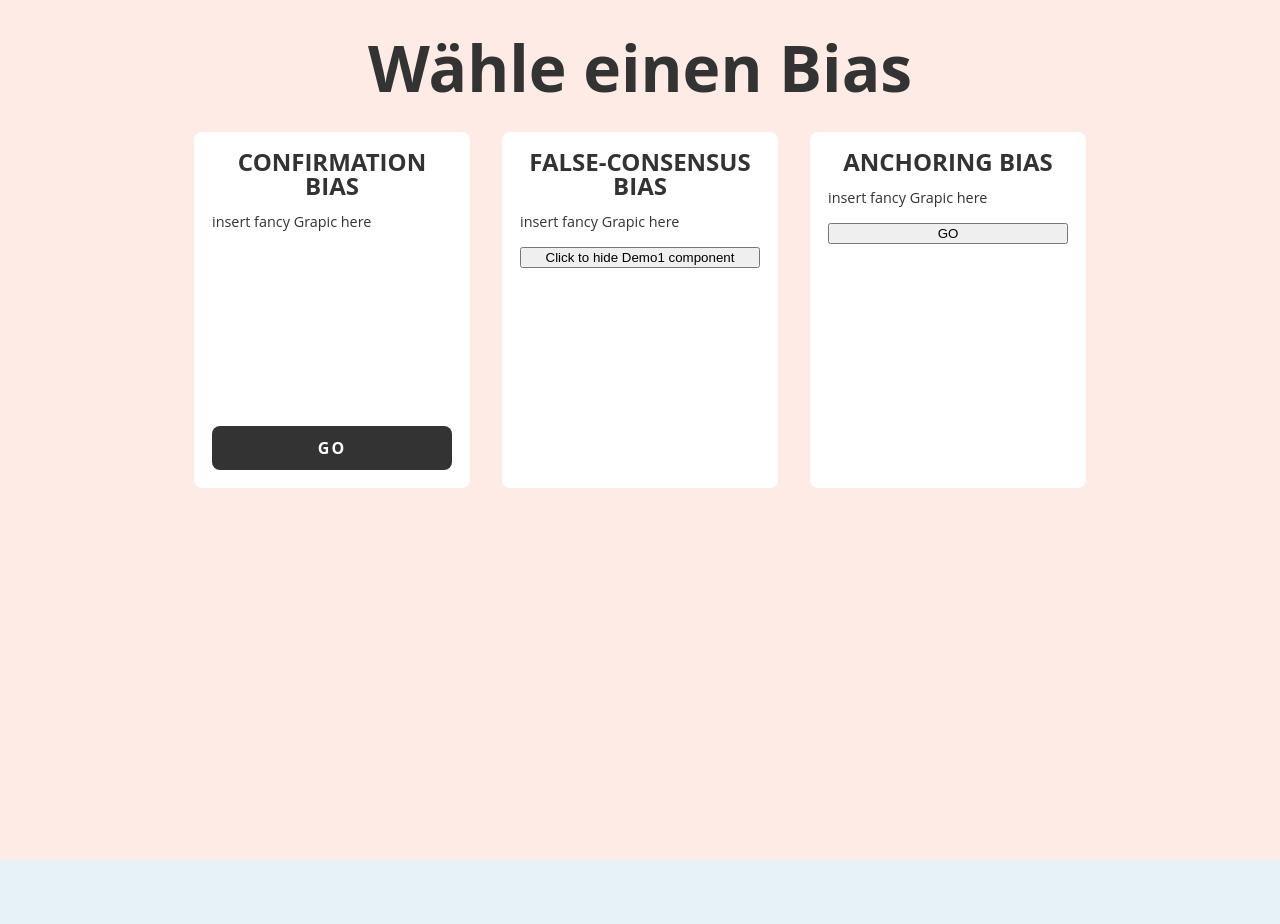
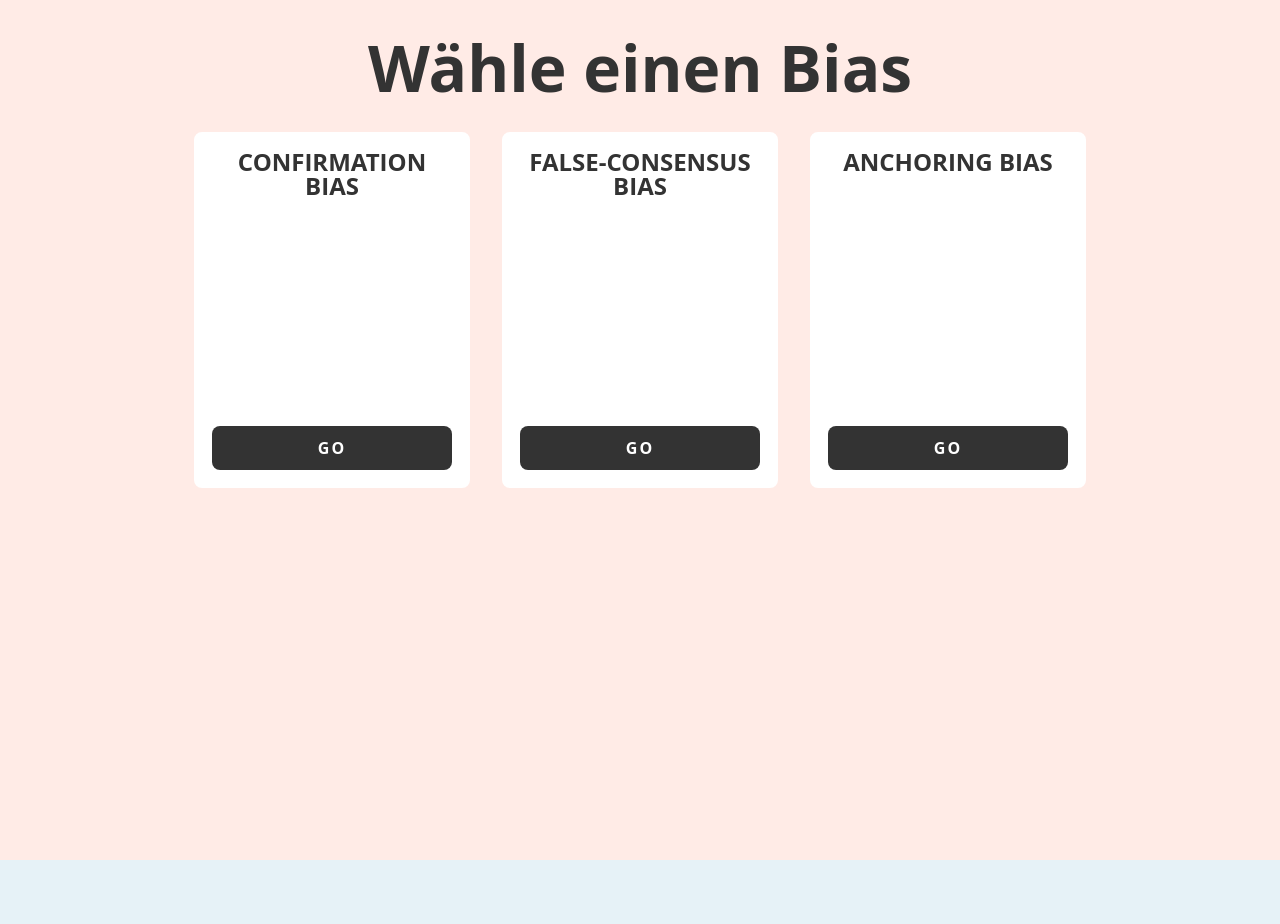
Before and after one commit to Meyisland/Bachelor-project, a React (Create React App) app in the folder my-app/: page / in a window 1280 px wide. Shown: the part 1780-2704 px from the top of the page. Built offline with nearby package versions, Linux system fonts and the light colour scheme.

Commit message:
card component works, diffrent states base

```diff
--- a/my-app/src/App.jsx
+++ b/my-app/src/App.jsx
@@ -3,7 +3,7 @@ import React, { Component } from "react";
 import Input from "./Components/Input";
 import Menu from "./Components/Menu";
 import Cards from "./Components/Cards";
-import Demo1 from "./Components/Demo1";
+import Question from "./Components/Cards/Question";
 
 class App extends Component {
   constructor(props) {
--- /dev/null
+++ b/my-app/src/Components/Card.jsx
@@ -0,0 +1,38 @@
+import "./Cards.css";
+import React, { Component } from "react";
+import Default from "./Cards/Default";
+import Question from "./Cards/Question";
+
+class Card extends Component {
+  constructor(props) {
+    super(props);
+  }
+
+  render() {
+    const { name, title, image, button, status, questionText, setCardState } =
+      this.props;
+    return (
+      <div class="card">
+        {status == "default" && (
+          <Default
+            name={name}
+            title={title}
+            image={image}
+            button={button}
+            setCardState={setCardState}
+          />
+        )}
+        {status == "question" && (
+          <Question
+            name={name}
+            title={title}
+            questionText={questionText}
+            setCardState={setCardState}
+          />
+        )}
+      </div>
+    );
+  }
+}
+
+export default Card;
--- a/my-app/src/Components/Cards.jsx
+++ b/my-app/src/Components/Cards.jsx
@@ -1,55 +1,64 @@
 import "./Cards.css";
 import React, { Component } from "react";
-import Demo1 from "./Demo1";
+import Card from "./Card";
 
-import { render } from "@testing-library/react";
-import NameForm from "./Demo1";
+const democardstates = {
+  default: "default",
+  question: "question",
+  answer: "answer",
+  finish: "finish",
+};
 
 class Cards extends Component {
   constructor(props) {
     super(props);
     this.state = {
       name: "React",
-      showHideDemo1: false,
+      showDemo1: democardstates.question,
+      cardStates: {
+        confirmation: democardstates.default,
+        consenus: democardstates.default,
+        anchoring: democardstates.default,
+      },
     };
-    this.hideComponent = this.hideComponent.bind(this);
   }
 
-  hideComponent(name) {
-    console.log(name);
-    switch (name) {
-      case "showHideDemo1":
-        this.setState({ showHideDemo1: !this.state.showHideDemo1 });
-      default:
-    }
+  setCardState(name, cardState) {
+    console.log(name, cardState);
+    this.setState((state) => ({
+      cardStates: { ...state.cardStates, [name]: cardState },
+    }));
   }
 
   render() {
-    const { showHideDemo1 } = this.state;
+    const { showDemo1, cardStates } = this.state;
 
     return (
       <div class="wrapper">
-        <div class="card">
-          <h3>Confirmation bias</h3>
-          <p>insert fancy Grapic here</p>
-          {showHideDemo1 && <NameForm />}
-          <a
-            class="button"
-            // href="#part_4"
-            onClick={() => this.hideComponent("showHideDemo1")}
-          >
-            GO
-          </a>{" "}
-          {/* <button onclick="href = #part_2"> GO</button>{" "} */}
-        </div>
-
-        <div class="card">
+        <Card
+          name={"confirmation"}
+          status={cardStates.confirmation}
+          title={"confirmation Bias"}
+          questionText={"Führe dise Reihenfolge weiter.."}
+          setCardState={(name, state) => this.setCardState(name, state)}
+        />
+        <Card
+          name={"consenus"}
+          status={cardStates.consenus}
+          title={"False-consensus bias"}
+        />
+        <Card
+          name={"anchoring"}
+          status={cardStates.anchoring}
+          title={"Anchoring bias"}
+        />
+        {/* <div class="card">
           <h3>False-consensus bias</h3>
           <p>insert fancy Grapic here</p>
 
           <button
             href="#part_4"
-            onClick={() => this.hideComponent("showHideDemo1")}
+            onClick={() => this.hideComponent("showDemo1")}
           >
             Click to hide Demo1 component
           </button>
@@ -59,7 +68,7 @@ class Cards extends Component {
           <h3>Anchoring bias</h3>
           <p>insert fancy Grapic here</p>
           <button>GO</button>
-        </div>
+        </div> */}
       </div>
     );
   }
--- /dev/null
+++ b/my-app/src/Components/Cards/Default.jsx
@@ -0,0 +1,27 @@
+import React, { Component } from "react";
+
+class Default extends Component {
+  constructor(props) {
+    super(props);
+  }
+
+  render() {
+    const { title, image, button, name, setCardState } = this.props;
+    return (
+      <>
+        <h3>{title}</h3>
+        <p>{image}</p>
+        <a
+          class="button"
+          // href="#part_4"
+          onClick={() => setCardState(name, "question")}
+        >
+          GO
+        </a>{" "}
+        {/* <button onclick="href = #part_2"> GO</button>{" "} */}
+      </>
+    );
+  }
+}
+
+export default Default;
--- a/my-app/src/Components/Demo1.jsx
+++ b/my-app/src/Components/Cards/Question.jsx
@@ -1,6 +1,6 @@
 // import React, { Component } from "react";
 
-// class Demo1 extends Component {
+// class Question extends Component {
 //   constructor() {
 //     super();
 //     this.state = {
@@ -11,13 +11,13 @@
 //   render() {
 //     return (
 //       <div>
-//         <p>This is Demo1 component</p>
+//         <p>This is Question component</p>
 
 //         <button>
 //           <a
 //             class="button"
 //             href="#part_3"
-//             onClick={() => this.hideComponent("showHideDemo1")}
+//             onClick={() => this.hideComponent("showHid Question")}
 //           >
 //             finish
 //           </a>{" "}
@@ -29,7 +29,7 @@
 
 import React from "react";
 
-class NameForm extends React.Component {
+class Question extends React.Component {
   constructor(props) {
     super(props);
     this.state = { value: "" };
@@ -43,14 +43,15 @@ class NameForm extends React.Component {
   }
 
   handleSubmit(event) {
-    alert("Das Ergebnis wurde abgeschickt: " + this.state.value);
+    this.setCardState(this.props.name, "answer");
     event.preventDefault();
   }
 
   render() {
+    const { questionText } = this.props;
     return (
       <div>
-        <p>Setze diese Zahlenreienfolge fort: 2,4,6...</p>
+        <p>{questionText}</p>
 
         <form onSubmit={this.handleSubmit}>
           <label>
@@ -71,4 +72,4 @@ class NameForm extends React.Component {
   }
 }
 
-export default NameForm;
+export default Question;
```
